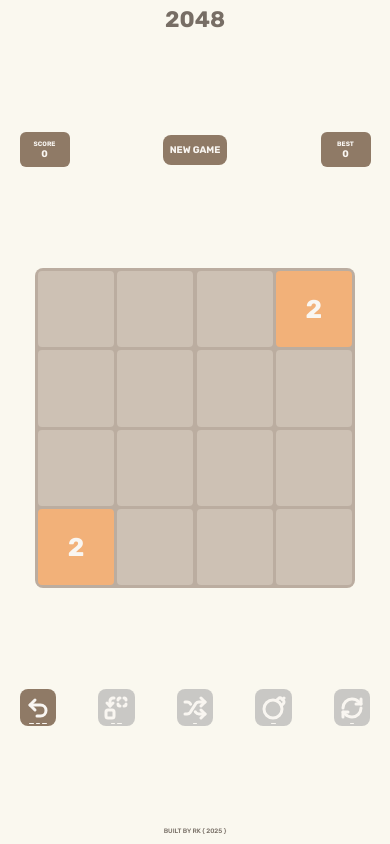
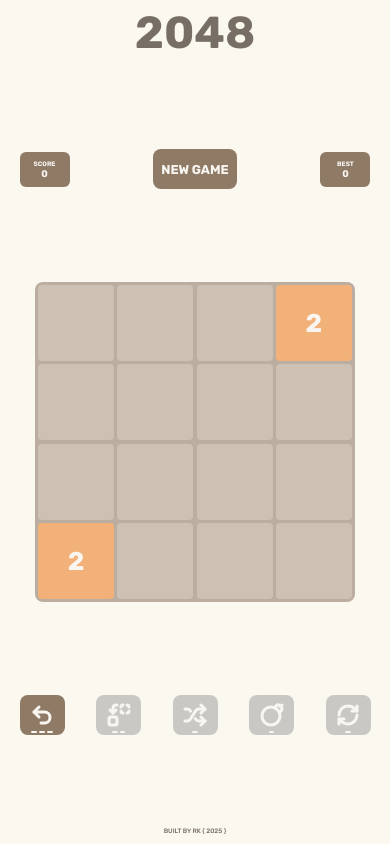
Before and after one commit to RK-778/2048-, a plain HTML site: page 2048.html in a window 390 px wide. Drawn offline with Linux system fonts and the light colour scheme.

Commit message:
Updated something

```diff
--- a/2048.html
+++ b/2048.html
@@ -63,7 +63,7 @@
 }
 
 .title {
-  font-size: clamp(2rem, 7vw, 3rem);
+  font-size: clamp(4rem, 14vw, 6rem); /* Doubled from clamp(2rem, 7vw, 3rem) */
   font-weight: bold;
   color: var(--title-color);
   margin: clamp(0.3rem, 1vw, 0.5rem) 0;
@@ -247,7 +247,7 @@
 .options {
   display: flex;
   justify-content: space-between;
-  gap: clamp(8px, 2vw, 15px);
+  gap: clamp(4px, 1vw, 8px); /* Reduced from clamp(8px, 2vw, 15px) */
   width: 100%;
   max-width: 600px;
   margin: clamp(0.3rem, 1vw, 0.5rem) 0;
@@ -260,11 +260,11 @@
 .btn {
   background: var(--btn-normal);
   color: var(--btn-text);
-  padding: clamp(0.4rem, 1.2vw, 0.6rem);
+  padding: clamp(0.5rem, 1.5vw, 0.8rem); /* Increased padding */
   border-radius: 8px;
   border: none;
   font-family: 'Rubik', sans-serif;
-  font-size: clamp(0.9rem, 2.5vw, 1.2rem);
+  font-size: clamp(1rem, 3vw, 1.4rem); /* Increased font size */
   font-weight: bold;
   text-transform: uppercase;
   cursor: pointer;
@@ -273,8 +273,14 @@
   display: flex;
   align-items: center;
   justify-content: center;
-  min-width: clamp(50px, 12vw, 70px);
-  min-height: clamp(45px, 9vw, 60px);
+  min-width: clamp(60px, 14vw, 80px); /* Increased from clamp(50px, 12vw, 70px) */
+  min-height: clamp(50px, 10vw, 70px); /* Increased from clamp(45px, 9vw, 60px) */
+}
+
+#new-game-btn {
+  min-width: clamp(80px, 18vw, 100px); /* Increased size for New Game button */
+  min-height: clamp(60px, 12vw, 80px); /* Increased size */
+  font-size: clamp(1.2rem, 3.5vw, 1.6rem); /* Increased font size */
 }
 
 .btn.active {
@@ -303,8 +309,8 @@
 }
 
 .power-icon {
-  width: clamp(18px, 5vw, 26px);
-  height: clamp(18px, 5vw, 26px);
+  width: clamp(22px, 6vw, 30px); /* Increased from clamp(18px, 5vw, 26px) */
+  height: clamp(22px, 6vw, 30px); /* Increased */
   fill: var(--btn-text);
   transition: all var(--transition-fast) var(--easing);
   stroke-width: 2.5;
@@ -322,8 +328,8 @@
 }
 
 .power-bar {
-  width: clamp(7px, 2vw, 10px);
-  height: clamp(3px, 0.6vw, 5px);
+  width: clamp(8px, 2.5vw, 12px); /* Increased from clamp(7px, 2vw, 10px) */
+  height: clamp(4px, 0.8vw, 6px); /* Increased from clamp(3px, 0.6vw, 5px) */
   background: var(--btn-text);
   border-radius: 2px;
   transition: opacity var(--transition-fast) var(--easing);
@@ -388,16 +394,17 @@
 @media (max-width: 900px) {
   .container { padding: clamp(8px, 2vw, 12px); justify-content: space-around; }
   .game-container { width: min(95vw, 500px); padding: clamp(5px, 1.2vw, 8px); }
-  .title { font-size: clamp(1.8rem, 6vw, 2.5rem); }
+  .title { font-size: clamp(3.6rem, 12vw, 5rem); } /* Doubled */
   .scores { gap: clamp(8px, 2.5vw, 20px); max-width: 90vw; justify-content: space-between; }
-  .options { gap: clamp(6px, 1.5vw, 10px); max-width: 90vw; justify-content: space-between; }
+  .options { gap: clamp(3px, 0.8vw, 6px); max-width: 90vw; justify-content: space-between; } /* Reduced gap */
   .score-container { width: clamp(60px, 14vw, 80px); height: clamp(45px, 9vw, 55px); }
   .score-title { font-size: clamp(0.5rem, 1.8vw, 0.6rem); }
   .score-value { font-size: clamp(0.7rem, 2.5vw, 0.9rem); }
-  .btn { min-width: clamp(45px, 10vw, 60px); min-height: clamp(40px, 8vw, 50px); font-size: clamp(0.8rem, 2.2vw, 1rem); }
+  .btn { min-width: clamp(55px, 12vw, 70px); min-height: clamp(45px, 9vw, 60px); font-size: clamp(0.9rem, 2.5vw, 1.2rem); } /* Increased */
+  #new-game-btn { min-width: clamp(70px, 16vw, 90px); min-height: clamp(50px, 10vw, 70px); font-size: clamp(1rem, 3vw, 1.4rem); } /* Increased */
   .cell { font-size: clamp(2rem, 7vw, 3.2rem); }
-  .power-icon { width: clamp(16px, 4vw, 22px); height: clamp(16px, 4vw, 22px); }
-  .power-bar { width: clamp(6px, 1.8vw, 8px); height: clamp(2px, 0.5vw, 3px); }
+  .power-icon { width: clamp(18px, 5vw, 26px); height: clamp(18px, 5vw, 26px); } /* Adjusted */
+  .power-bar { width: clamp(7px, 2vw, 10px); height: clamp(3px, 0.6vw, 4px); } /* Adjusted */
   .tooltip { font-size: clamp(0.7rem, 1.8vw, 0.9rem); }
   .game-over-text { font-size: clamp(1.6rem, 5.5vw, 2rem); }
   .grid { gap: clamp(4px, 1.2vw, 6px); }
@@ -407,16 +414,17 @@
 @media (max-width: 600px) {
   .container { padding: clamp(6px, 1.5vw, 10px); justify-content: space-between; }
   .game-container { width: min(95vw, 400px); padding: clamp(4px, 1vw, 6px); }
-  .title { font-size: clamp(1.6rem, 5.5vw, 2.2rem); margin: clamp(0.2rem, 0.8vw, 0.4rem) 0; }
+  .title { font-size: clamp(3.2rem, 11vw, 4.4rem); margin: clamp(0.2rem, 0.8vw, 0.4rem) 0; } /* Doubled */
   .scores { gap: clamp(6px, 2vw, 10px); justify-content: space-between; }
-  .options { gap: clamp(5px, 1.2vw, 8px); margin: clamp(0.2rem, 0.8vw, 0.4rem) 0; justify-content: space-between; }
+  .options { gap: clamp(3px, 0.7vw, 5px); margin: clamp(0.2rem, 0.8vw, 0.4rem) 0; } /* Reduced gap */
   .score-container { width: clamp(55px, 13vw, 70px); height: clamp(40px, 8vw, 50px); }
   .score-title { font-size: clamp(0.4rem, 1.6vw, 0.5rem); }
   .score-value { font-size: clamp(0.6rem, 2.2vw, 0.8rem); }
-  .btn { min-width: clamp(40px, 9vw, 50px); min-height: clamp(35px, 7vw, 45px); font-size: clamp(0.7rem, 2vw, 0.9rem); }
+  .btn { min-width: clamp(50px, 11vw, 60px); min-height: clamp(40px, 8vw, 50px); font-size: clamp(0.8rem, 2.2vw, 1rem); } /* Increased */
+  #new-game-btn { min-width: clamp(60px, 14vw, 80px); min-height: clamp(45px, 9vw, 60px); font-size: clamp(0.9rem, 2.5vw, 1.2rem); } /* Increased */
   .cell { font-size: clamp(1.8rem, 6.5vw, 2.8rem); }
-  .power-icon { width: clamp(14px, 3.5vw, 20px); height: clamp(14px, 3.5vw, 20px); }
-  .power-bar { width: clamp(5px, 1.5vw, 7px); height: clamp(2px, 0.5vw, 3px); }
+  .power-icon { width: clamp(16px, 4.5vw, 22px); height: clamp(16px, 4.5vw, 22px); } /* Adjusted */
+  .power-bar { width: clamp(6px, 1.8vw, 8px); height: clamp(2px, 0.5vw, 3px); } /* Adjusted */
   .tooltip { font-size: clamp(0.6rem, 1.6vw, 0.8rem); }
   .game-over-text { font-size: clamp(1.4rem, 5vw, 1.8rem); margin-bottom: clamp(0.4rem, 1.5vw, 0.6rem); }
   .grid { gap: clamp(3px, 1vw, 5px); }
@@ -426,14 +434,15 @@
 @media (max-width: 400px) {
   .container { padding: clamp(4px, 1vw, 8px); }
   .game-container { width: min(95vw, 320px); padding: clamp(3px, 0.8vw, 5px); }
-  .title { font-size: clamp(1.4rem, 5vw, 2rem); margin: clamp(0.1rem, 0.6vw, 0.3rem) 0; }
+  .title { font-size: clamp(2.8rem, 10vw, 4rem); margin: clamp(0.1rem, 0.6vw, 0.3rem) 0; } /* Doubled */
   .scores { gap: clamp(4px, 1.5vw, 8px); margin: clamp(0.1rem, 0.6vw, 0.3rem) 0; }
-  .options { gap: clamp(4px, 1vw, 6px); margin: clamp(0.1rem, 0.6vw, 0.3rem) 0; }
+  .options { gap: clamp(2px, 0.6vw, 4px); margin: clamp(0.1rem, 0.6vw, 0.3rem) 0; } /* Reduced gap */
   .score-container { width: clamp(50px, 12vw, 60px); height: clamp(35px, 7vw, 45px); }
-  .btn { min-width: clamp(35px, 8vw, 45px); min-height: clamp(30px, 6vw, 40px); font-size: clamp(0.6rem, 1.8vw, 0.8rem); }
+  .btn { min-width: clamp(45px, 10vw, 55px); min-height: clamp(35px, 7vw, 45px); font-size: clamp(0.7rem, 2vw, 0.9rem); } /* Increased */
+  #new-game-btn { min-width: clamp(55px, 12vw, 70px); min-height: clamp(40px, 8vw, 50px); font-size: clamp(0.8rem, 2.2vw, 1rem); } /* Increased */
   .cell { font-size: clamp(1.6rem, 6vw, 2.4rem); }
-  .power-icon { width: clamp(12px, 3vw, 18px); height: clamp(12px, 3vw, 18px); }
-  .power-bar { width: clamp(4px, 1.2vw, 6px); height: clamp(1px, 0.4vw, 2px); }
+  .power-icon { width: clamp(14px, 4vw, 20px); height: clamp(14px, 4vw, 20px); } /* Adjusted */
+  .power-bar { width: clamp(5px, 1.5vw, 7px); height: clamp(1px, 0.4vw, 2px); } /* Adjusted */
   .tooltip { font-size: clamp(0.5rem, 1.4vw, 0.7rem); }
   .game-over-text { font-size: clamp(1.2rem, 4.5vw, 1.6rem); }
   .grid { gap: clamp(2px, 0.8vw, 4px); }
```
